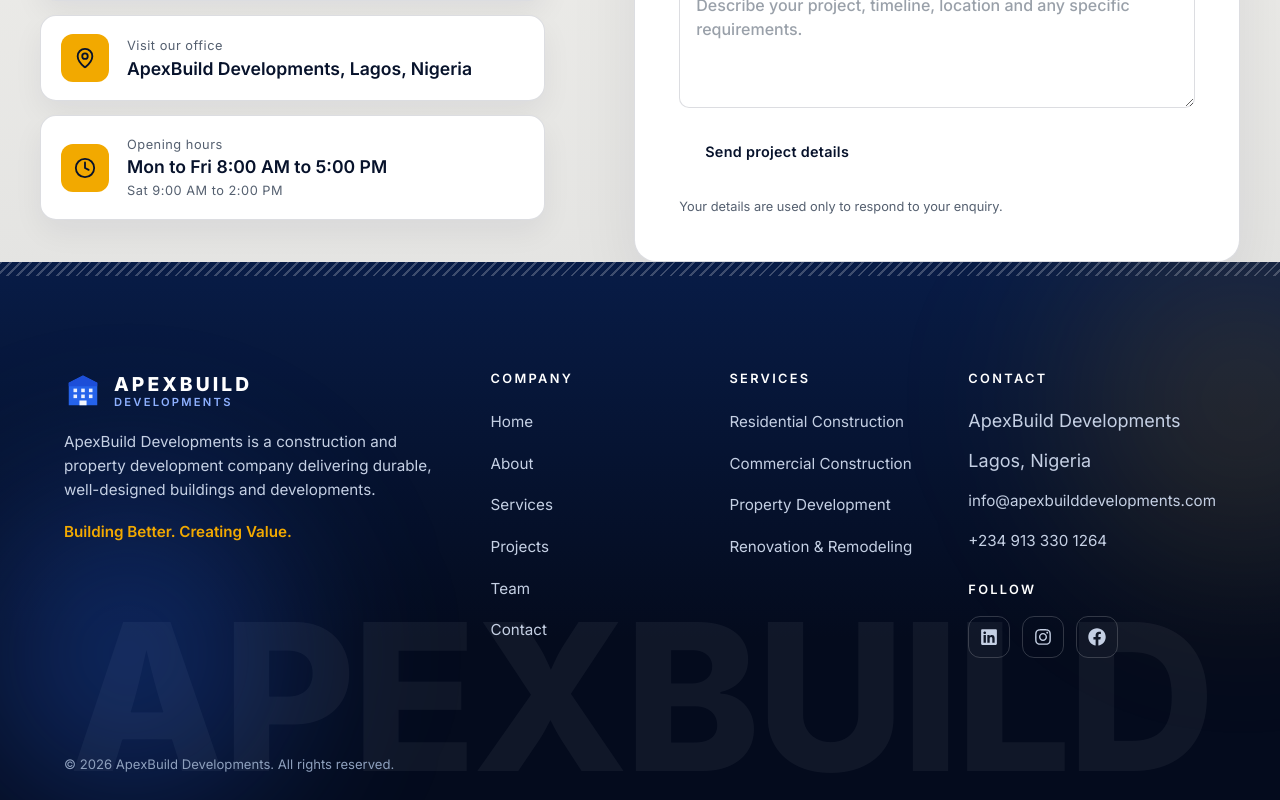
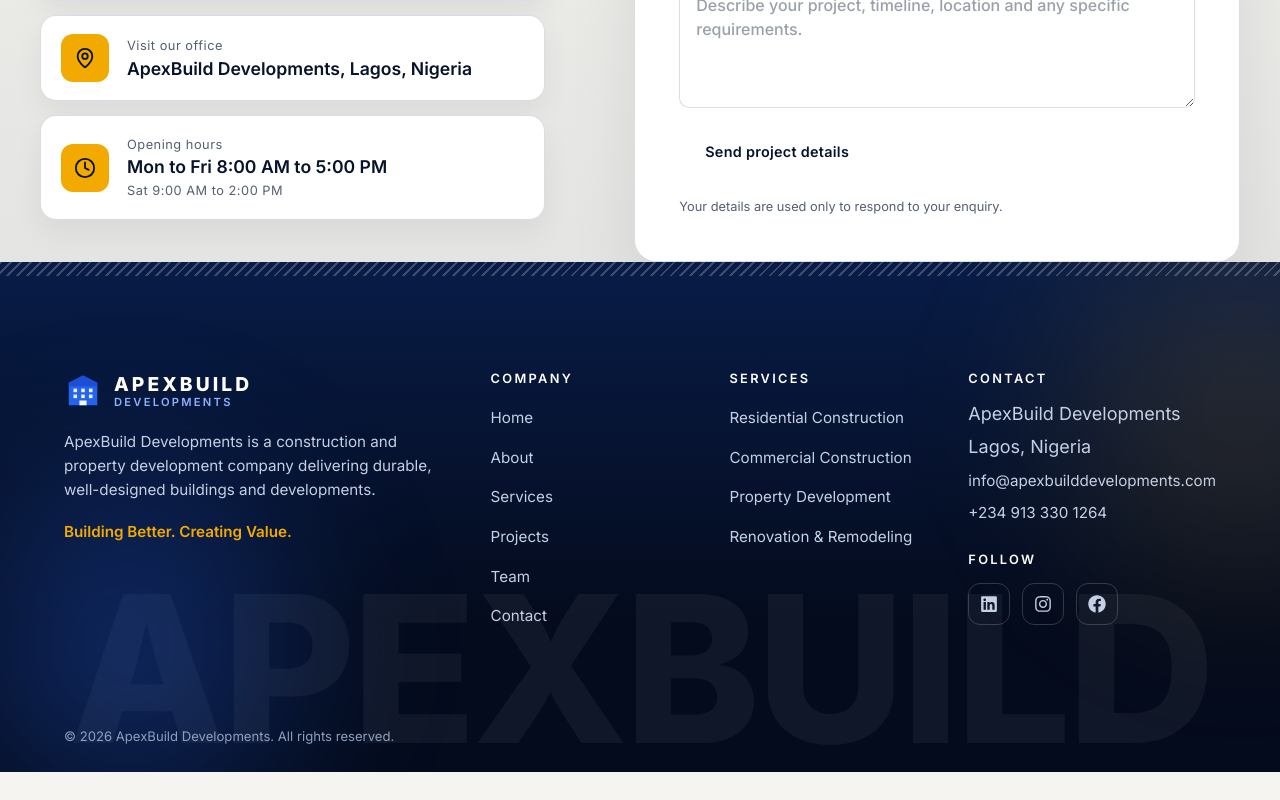
Before and after one commit to MavTech01/ApexBuild-Development-web, a React (Vite) app in the folder client/: page / in a window 1280 px wide. Shown: the part 9538-10338 px from the top of the page. After the commit the page ends 10310 px from the top, so only its background shows below. Built offline with nearby package versions, Linux system fonts and the light colour scheme.

Commit message:
style(footer): tighten the footer link and address spacing

```diff
--- a/client/src/layout/FooterContactColumn.jsx
+++ b/client/src/layout/FooterContactColumn.jsx
@@ -8,8 +8,8 @@
 export default function FooterContactColumn({ delay, revealed }) {
   return (
     <div className={`${footerColumnClass}${revealed ? ' in' : ''}`} style={{ '--d': delay }}>
-      <h4 className="mb-5 font-display text-[0.8rem] font-semibold uppercase tracking-[0.18em] text-white">Contact</h4>
-      <address className="mb-7 grid gap-2.5 not-italic">
+      <h4 className="mb-4 font-display text-[0.8rem] font-semibold uppercase tracking-[0.18em] text-white">Contact</h4>
+      <address className="mb-7 grid gap-2 not-italic leading-snug">
         <p>{site.address[0]}</p>
         <p>{site.address[1]}</p>
         <p>
@@ -20,7 +20,7 @@
         </p>
       </address>
 
-      <h4 className="mb-5 font-display text-[0.8rem] font-semibold uppercase tracking-[0.18em] text-white">Follow</h4>
+      <h4 className="mb-4 font-display text-[0.8rem] font-semibold uppercase tracking-[0.18em] text-white">Follow</h4>
       <ul className="flex list-none gap-3 p-0">
         {socialLinks.map((social) => {
           const Icon = socialIcons[social.label]
--- a/client/src/layout/FooterLinkColumn.jsx
+++ b/client/src/layout/FooterLinkColumn.jsx
@@ -8,8 +8,8 @@
 export default function FooterLinkColumn({ title, links, delay, revealed }) {
   return (
     <div className={`${footerColumnClass}${revealed ? ' in' : ''}`} style={{ '--d': delay }}>
-      <h4 className="mb-5 font-display text-[0.8rem] font-semibold uppercase tracking-[0.18em] text-white">{title}</h4>
-      <ul className="grid list-none gap-3 p-0">
+      <h4 className="mb-4 font-display text-[0.8rem] font-semibold uppercase tracking-[0.18em] text-white">{title}</h4>
+      <ul className="grid list-none gap-2.5 p-0">
         {links.map((link) => (
           <li key={link.to}>
             <Link to={link.to} className={footerLinkClass}>{link.label}</Link>
--- a/client/src/layout/footer.data.js
+++ b/client/src/layout/footer.data.js
@@ -9,4 +9,4 @@
 export const footerColumnClass = 'fade-up'
 
 export const footerLinkClass =
-  'inline-block text-[0.95rem] text-fog transition hover:translate-x-1 hover:text-gold'
+  'inline-block text-[0.95rem] leading-snug text-fog transition hover:translate-x-1 hover:text-gold'
```
